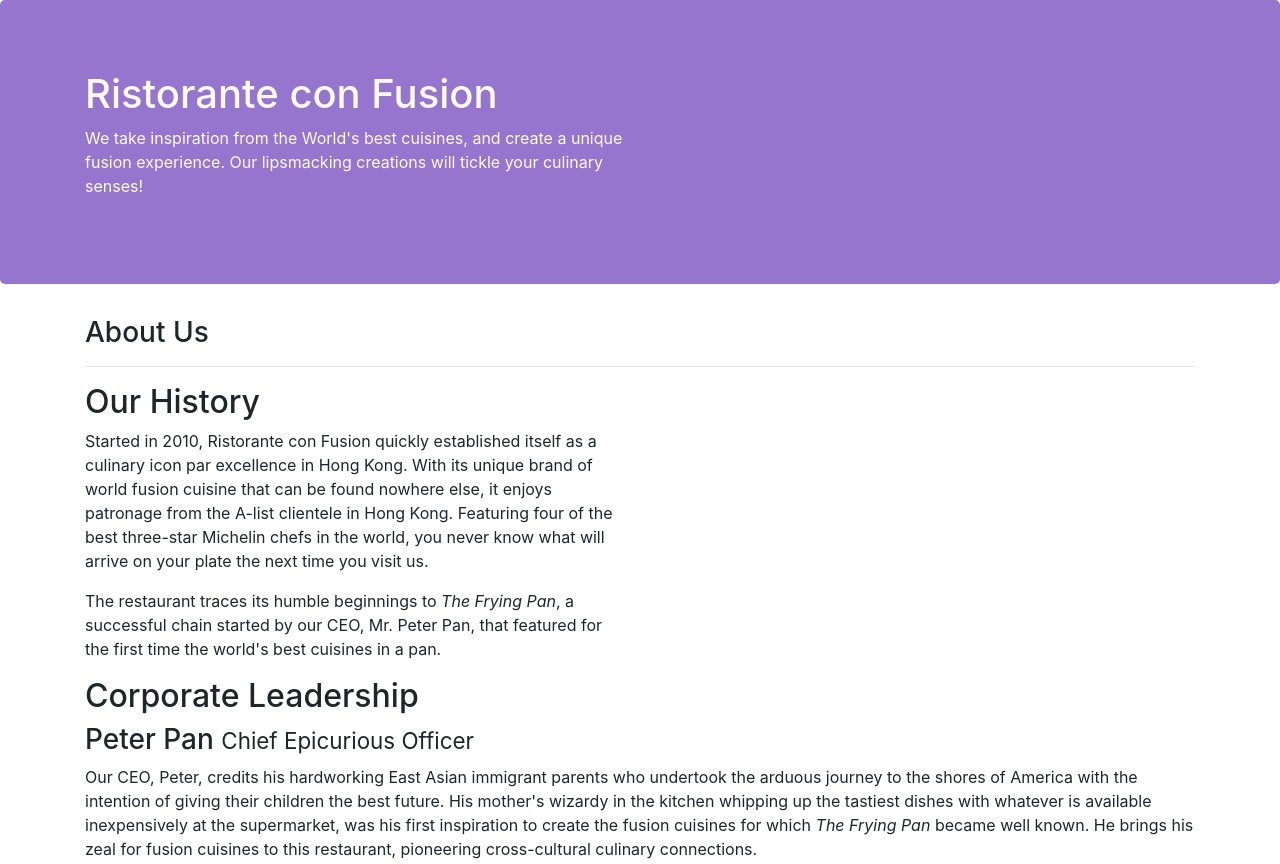
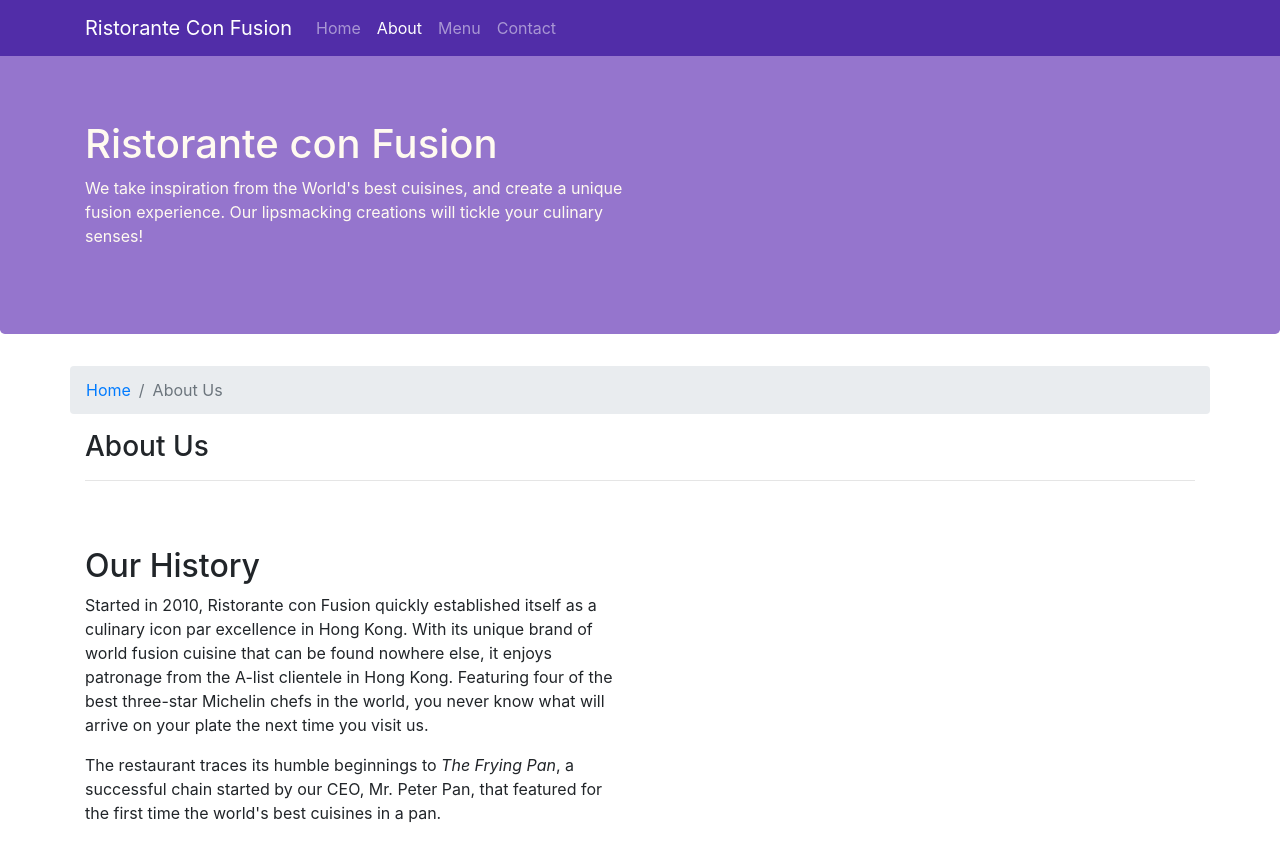
Before and after one commit to PayalGhosh/Restaurant-front-end-design, a website: page aboutus.html in a window 1280 px wide. Shown: the top 864 px of the page. Drawn offline with nearby package versions, Linux system fonts and the light colour scheme.

Commit message:
Navbars and Breadcrumbs

```diff
--- a/aboutus.html
+++ b/aboutus.html
@@ -17,6 +17,24 @@
 
 <body>
 
+    <nav class="navbar navbar-dark navbar-expand-sm fixed-top">
+        <div class="container">
+            <button class="navbar-toggler" type="button" data-toggle="collapse" data-target="#Navbar">
+                <span class="navbar-toggler-icon"></span>
+            </button>
+            <a class="navbar-brand" href="./index.html">Ristorante Con Fusion</a>
+            <div class="collapse navbar-collapse" id="Navbar">
+                <ul class="navbar-nav mr-auto">
+                    <li class="nav-item"><a class="nav-link" href="./index.html">Home</a></li>
+                    <li class="nav-item active"><a class="nav-link" href="#">About</a></li>
+                    <li class="nav-item"><a class="nav-link" href="#">Menu</a></li>
+                    <li class="nav-item"><a class="nav-link" href="#">Contact</a></li>
+                </ul>
+            </div>
+        </div>
+    </nav>
+
+
     <header class="jumbotron">
         <div class="container">
             <div class="row row-header">
@@ -32,13 +50,17 @@
 
     <div class="container">
         <div class = "row">
+            <ol class="col-12 breadcrumb">
+                <li class="breadcrumb-item"><a href="./index.html">Home</a></li>
+                <li class="breadcrumb-item active">About Us</li>
+            </ol>
             <div class = "col-12">
                <h3>About Us</h3>
                <hr>
             </div>
         </div>
 
-        <div class = "row">
+        <div class = "row row-content">
             <div class = "col-12 col-sm-6">
                 <h2>Our History</h2>
                 <p>Started in 2010, Ristorante con Fusion quickly established itself as a culinary icon par excellence in Hong Kong. With its unique brand of world fusion cuisine that can be found nowhere else, it enjoys patronage from the A-list clientele in Hong Kong.  Featuring four of the best three-star Michelin chefs in the world, you never know what will arrive on your plate the next time you visit us.</p>
@@ -49,7 +71,7 @@
         </div>
 
 
-        <div class = "row">
+        <div class = "row row-content">
             <div class = "col-12">
                 <h2>Corporate Leadership</h2>
                 <h3>Peter Pan <small>Chief Epicurious Officer</small></h3>
--- a/css/styles.css
+++ b/css/styles.css
@@ -28,3 +28,12 @@ address{
     margin:0px;
     color:#0f0f0f;
 }
+
+body{
+    padding:50px 0px 0px 0px;
+    z-index:0;
+}
+
+.navbar-dark {
+     background-color: #512DA8;
+}
```
Also changed, not shown: index.html (+50 -27 lines).
